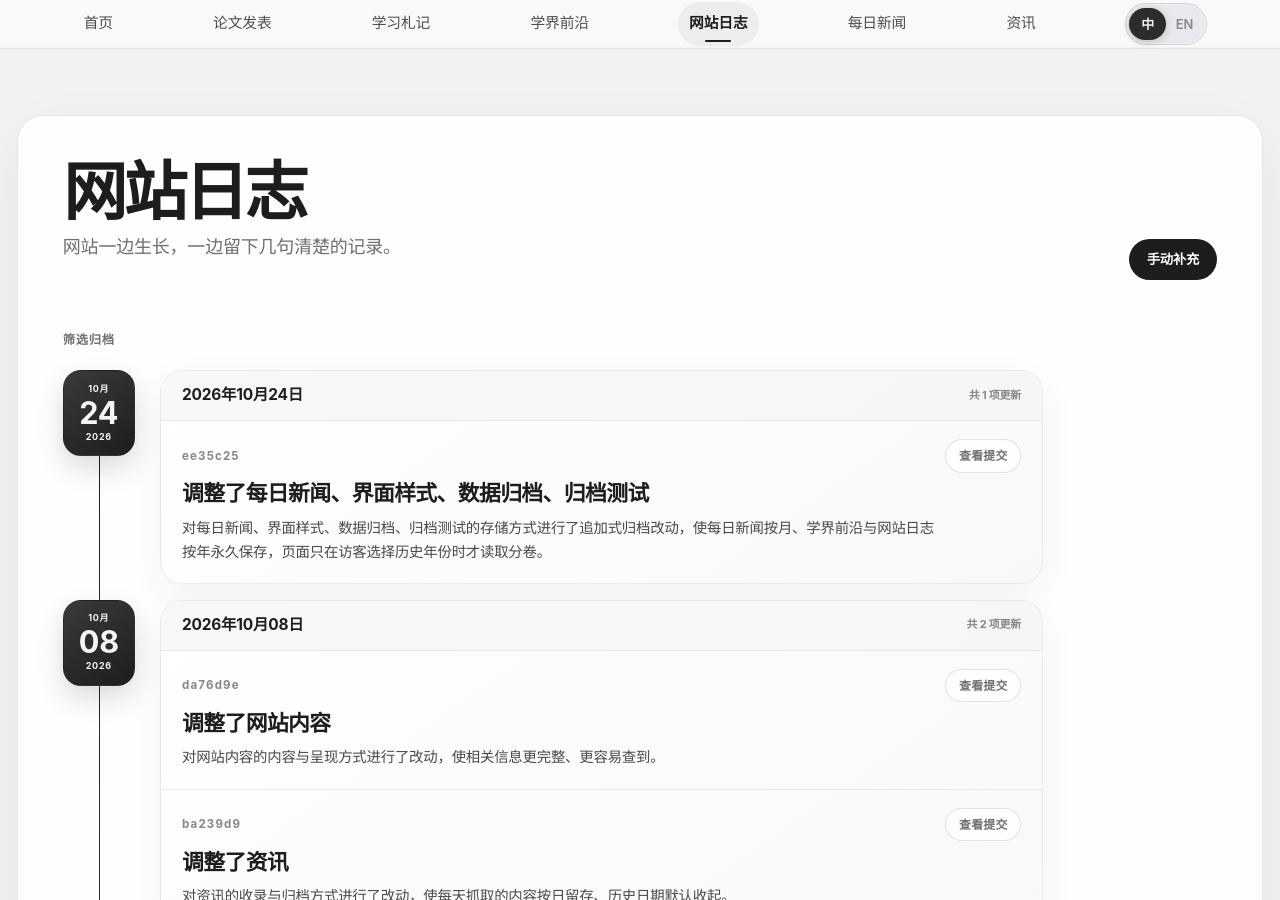
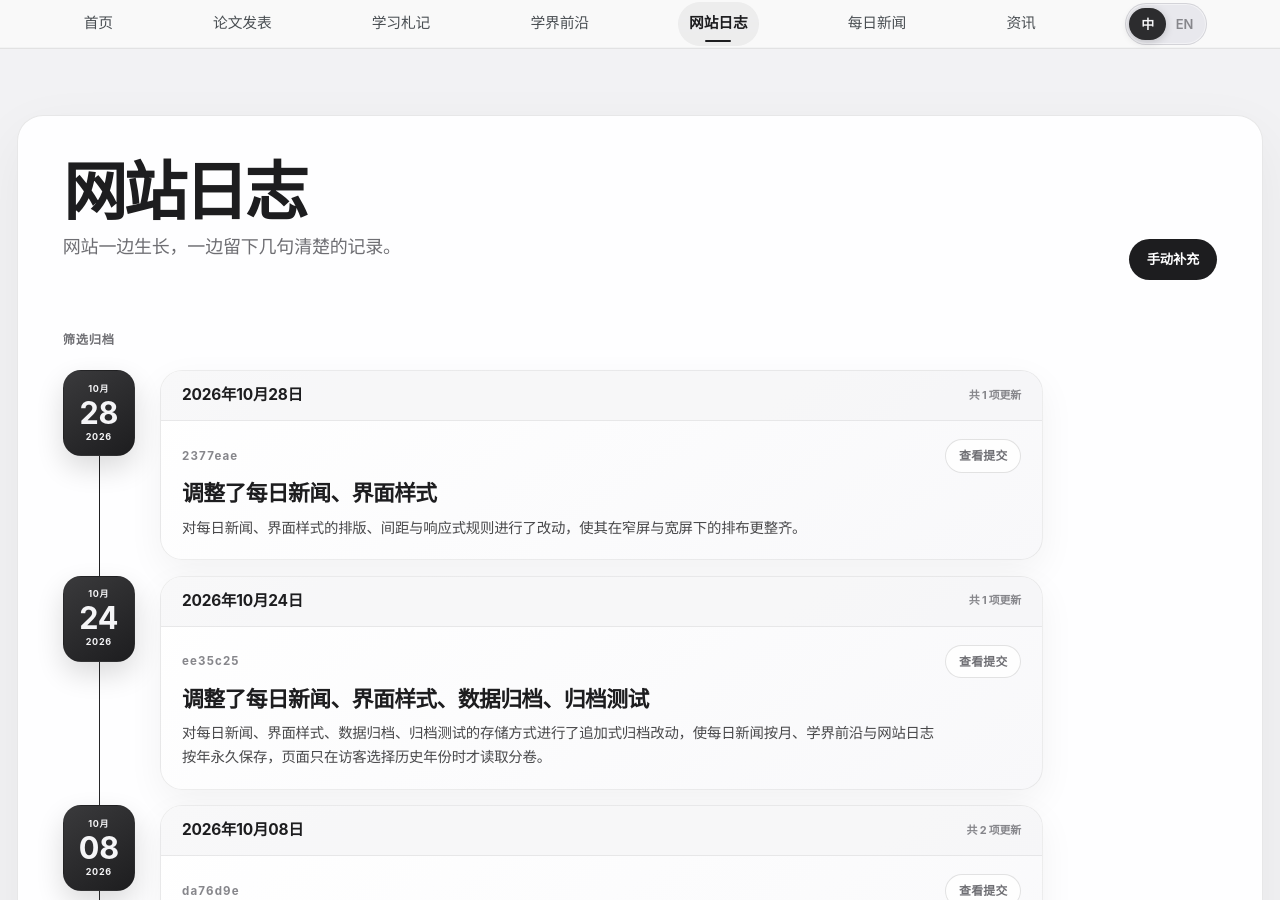
Before and after one commit to HaoxiangLuo/HaoxiangLuo.github.io, a Jekyll site: the page built from _pages/site-log-zh.html, in a window 1280 px wide and 900 px high. Built offline with Jekyll 4.4.1, drawn with Linux system fonts in a browser that asks for light colours; a style sheet for code colours, icons or effects is not loaded.

Commit message:
Record site update 2377eae0d26f8295c91cfa384fef032cd937d866

```diff
--- a/_data/site_updates.json
+++ b/_data/site_updates.json
@@ -1,4 +1,18 @@
 [
+  {
+    "date": "2026-10-28",
+    "title_zh": "调整了每日新闻、界面样式",
+    "title_en": "Refined Daily News, interface styling",
+    "message": "Split daily news into two side-by-side columns (space / world)",
+    "story_zh": "对每日新闻、界面样式的排版、间距与响应式规则进行了改动，使其在窄屏与宽屏下的排布更整齐。",
+    "story_en": "Changed the typography, spacing and responsive rules of Daily News, interface styling so the layout is tidier on both narrow and wide screens.",
+    "purpose_zh": "统一每日新闻与既有内容页的内容宽度、阅读节奏和视觉层级。",
+    "purpose_en": "Split daily news into two side-by-side columns (space / world)",
+    "details_zh": "调整每日新闻页面的主内容容器、archive 宽度或内边距、标题对齐与移动端布局。",
+    "details_en": "Adjusted the main content container, archive width or padding, title alignment and mobile layout of the Daily News page.",
+    "sha": "2377eae",
+    "url": "https://github.com/HaoxiangLuo/HaoxiangLuo.github.io/commit/2377eae0d26f8295c91cfa384fef032cd937d866"
+  },
   {
     "date": "2026-10-24",
     "title_zh": "调整了每日新闻、界面样式、数据归档、归档测试",
```
Also changed, not shown: assets/data/archive/manifest.json, 1 other file.
